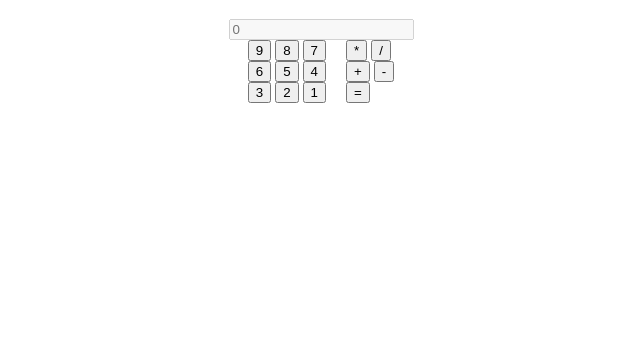
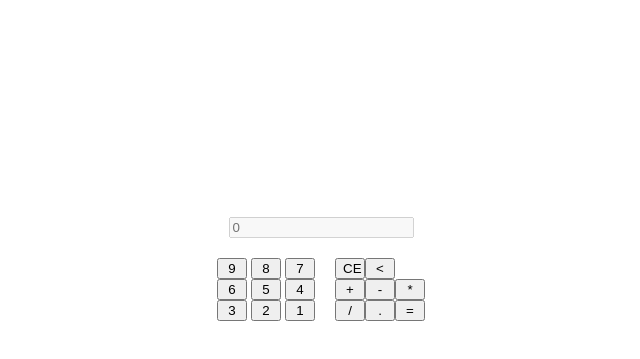
Before and after one commit to beastmaster64-dev/calculator_website, a plain HTML site: page index.html in a window 1280 px wide. Shown: the part 61-420 px from the top of the page, without its empty margins (319-959 px from the left). Drawn offline with Linux system fonts and the light colour scheme.

Commit message:
Make changes to the layout

```diff
--- a/index.html
+++ b/index.html
@@ -8,8 +8,8 @@
 </head>
 
 <body>
-    <div class = "main">
-        <div>
+    <!-- <div class = "main"> -->
+        <div class= "header">
             <h1>Calculator</h1>
         </div>
 
@@ -19,34 +19,37 @@
                 <input type="text" id="display" placeholder="0" disabled>
             </div>
             <div class="buttons">
-                <div class ="numpad">
-                    <div>
+                <div class ="number-container">
+                    <div class = "numbers">
                         <button>9</button>
                         <button>8</button>
                         <button>7</button>
                     </div>
-                    <div>
+                    <div class = "numbers">
                         <button>6</button>
                         <button>5</button>
                         <button>4</button>
                     </div>
-                    <div>
+                    <div class= "numbers">
                         <button>3</button>
                         <button>2</button>
                         <button>1</button>
                     </div>
 
                 </div>
-                <div class="operators">
-                    <div>
-                        <button>*</button>
-                        <button>/</button>
+                <div class="operator-container">
+                    <div class= "operators">
+                        <button>CE</button>
+                        <button><</button>
                     </div>
-                    <div>
+                    <div class = "operators">
                         <button>+</button>
                         <button>-</button>
+                        <button>*</button>
                     </div>
-                    <div>
+                    <div class= "operators">
+                        <button>/</button>
+                        <button>.</button>
                         <button>=</button>
                     </div>
 
@@ -55,7 +58,7 @@
         </div>
 
 
-    </div>
+    <!-- </div> -->
 
     <script src="script.js"></script>
 </body>
--- a/styles.css
+++ b/styles.css
@@ -4,18 +4,43 @@
 
 }
 
+.header{
+    text-align: center;
+}
+
 .calculator-container{
+    margin: 200px;
     display: flex;
     flex-direction: column;
     justify-content: center;
     align-items: center;
 }
+
 .input-screen{
-
+    margin-top: 20px;
+    margin-bottom: 20px;
+    display: flex;
+    justify-content: center;
 }
 
 .buttons{
     display: flex;
     flex-direction: row;
+    justify-content: center;
     gap: 20px;
+
 }
+
+button{
+    width: 30px;
+}
+
+.operator-container{
+    display: flex;
+    flex-direction: column;
+
+}
+
+.operator-container .operators{
+    display: flex;
+}
```
